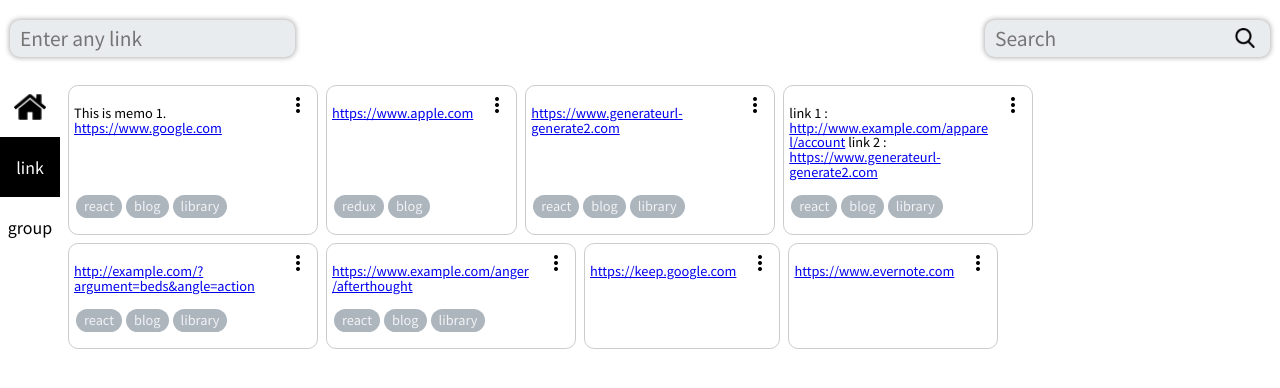
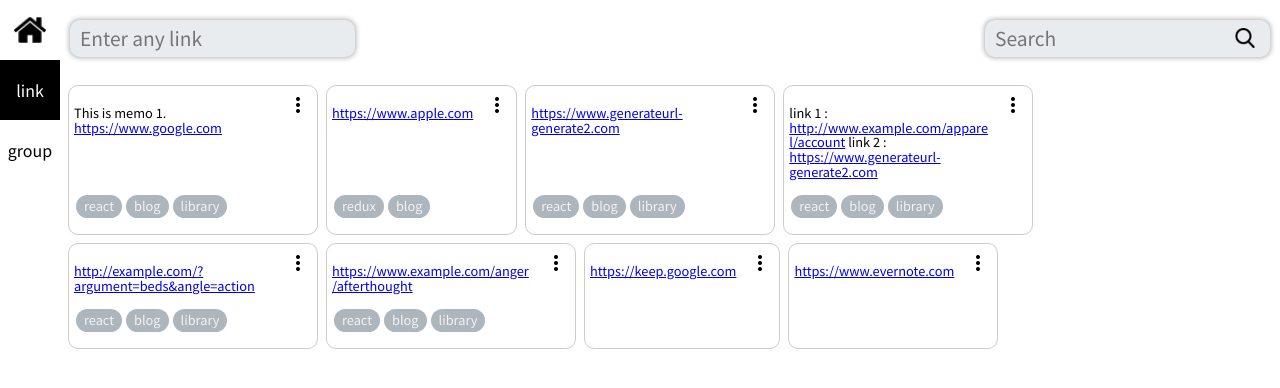
Before and after one commit to digression99/memoi, a React (Create React App) app: page /links in a window 1280 px wide. Shown: the top 388 px of the page. Built offline with nearby package versions, Linux system fonts and the light colour scheme.

Commit message:
Change page layout

```diff
--- a/src/pages/Group/index.jsx
+++ b/src/pages/Group/index.jsx
@@ -4,12 +4,7 @@ import Header from 'components/Header';
 import LeftSideBar from 'components/LeftSideBar';
 import GroupItem from 'components/GroupItem';
 import { useSelector } from 'react-redux';
-
-const Wrapper = styled.div`
-  display: flex;
-  flex-direction : row;
-  height : 100%;
-`;
+import Page from 'elements/Page';
 
 const GroupContainer = styled.div`
   display: flex;
@@ -30,14 +25,14 @@ export default () => {
   const groups = useSelector(state => state.groups);
 
   return (
-    <>
-      <Header />
-      <Wrapper>
-        <LeftSideBar selected={'group'} />
+    <Page.OuterWrapper>
+      <LeftSideBar selected={'group'} />
+      <Page.Wrapper>
+        <Header />
         <GroupContainer>
           {groups.map(group => <GroupItem key={group.id} {...group} />)}
         </GroupContainer>
-      </Wrapper>
-    </>
+      </Page.Wrapper>
+    </Page.OuterWrapper>
   )
 };
--- a/src/pages/Hashtag/index.jsx
+++ b/src/pages/Hashtag/index.jsx
@@ -1,26 +1,20 @@
 import React from 'react';
 import { useSelector } from 'react-redux';
-import styled from 'styled-components';
 import Memos from 'components/Memos';
 import Header from 'components/Header';
-
-const Wrapper = styled.div`
-  display: flex;
-  align-items: center;
-  flex-direction : column;
-  max-width : 700px;
-  padding-top : 40px;
-`;
+import LeftSideBar from 'components/LeftSideBar';
+import Page from 'elements/Page';
 
 export default ({ tag }) => {
   const memos = useSelector((state) => state.memos.filter(memo => memo.hashtags.includes(tag)));
 
   return (
-    <>
-      <Header />
-      <Wrapper>
+    <Page.OuterWrapper>
+      <LeftSideBar />
+      <Page.Wrapper>
+        <Header />
         <Memos memos={memos} />
-      </Wrapper>
-    </>
+      </Page.Wrapper>
+    </Page.OuterWrapper>
   )
 };
--- a/src/pages/Link/index.jsx
+++ b/src/pages/Link/index.jsx
@@ -1,27 +1,21 @@
 import React from 'react'
-import styled from 'styled-components';
 import Header from 'components/Header';
 import LeftSideBar from 'components/LeftSideBar';
 import Memos from 'components/Memos';
 import { useSelector } from 'react-redux';
-
-const Wrapper = styled.div`
-  display: flex;
-  flex-direction : row;
-  height : 100%;
-`;
+import Page from 'elements/Page';
 
 const LinkPage = () => {
   const memos = useSelector(state => state.memos);
 
   return (
-    <>
-      <Header />
-      <Wrapper>
-        <LeftSideBar selected={'link'} />
+    <Page.OuterWrapper>
+      <LeftSideBar selected={'link'} />
+      <Page.Wrapper>
+        <Header />
         <Memos memos={memos} />
-      </Wrapper>
-    </>
+      </Page.Wrapper>
+    </Page.OuterWrapper>
   )
 };
 
--- a/src/pages/Main/index.jsx
+++ b/src/pages/Main/index.jsx
@@ -1,26 +1,20 @@
 import React from 'react';
-import styled from 'styled-components';
 import Header from 'components/Header';
 import LeftSideBar from 'components/LeftSideBar';
-
-const Wrapper = styled.div`
-  display: flex;
-  flex-direction : row;
-  height : 100%;
-`;
+import Page from 'elements/Page';
 
 const MainPage = () => {
 
   return (
-    <>
-      <Header />
-      <Wrapper>
-        <LeftSideBar />
+    <Page.OuterWrapper>
+      <LeftSideBar />
+      <Page.Wrapper>
+        <Header />
         <div>
           This is main
         </div>
-      </Wrapper>
-    </>
+      </Page.Wrapper>
+    </Page.OuterWrapper>
   );
 }
 
```
